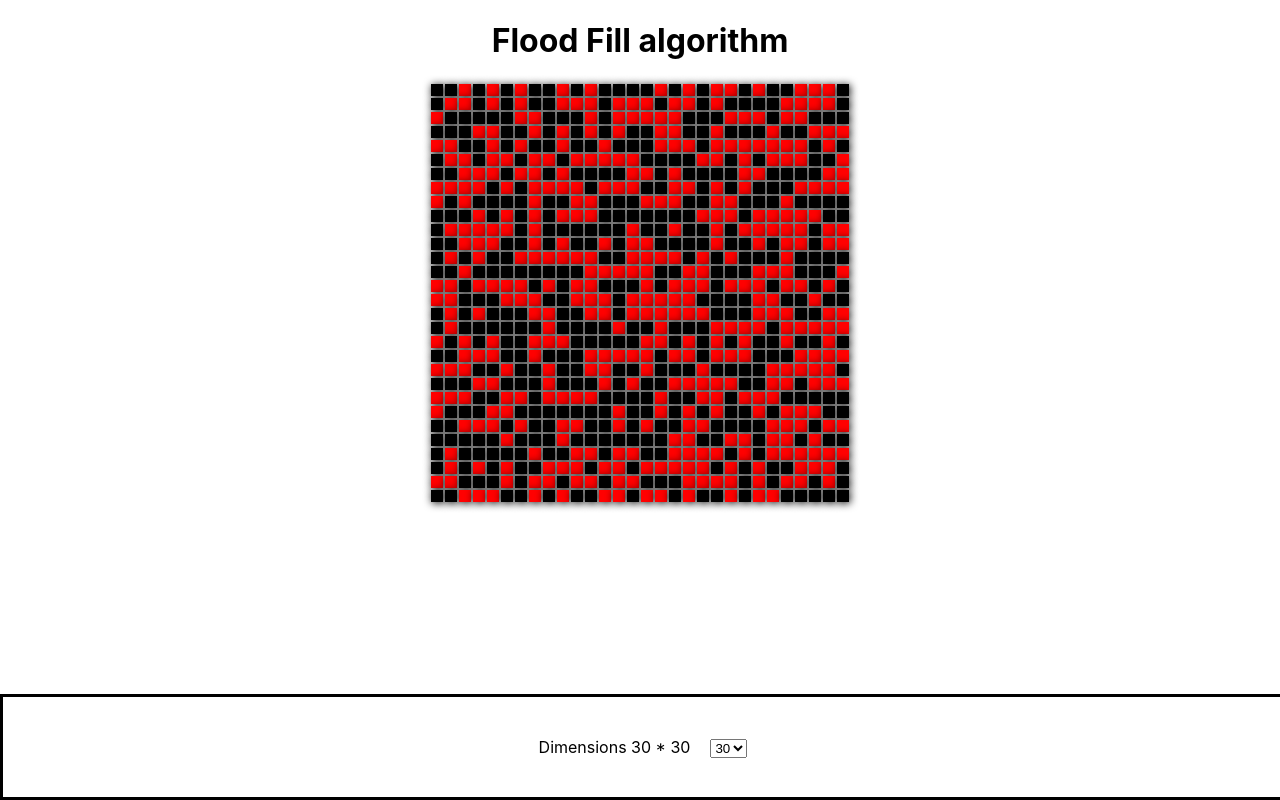
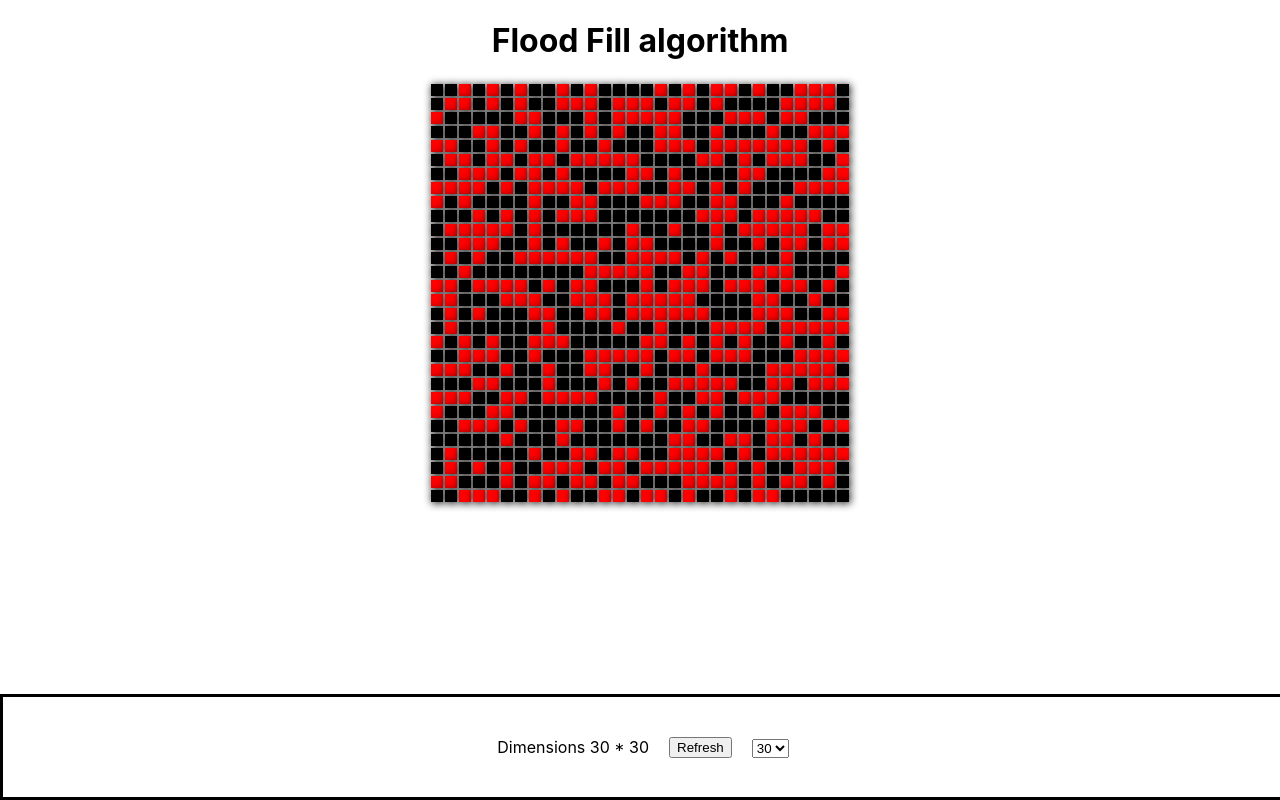
Before and after one commit to amaljosea/algorithm-visualizer, a React (Create React App) app: page / in a window 1280 px wide. Built offline with nearby package versions, Linux system fonts and the light colour scheme.

Commit message:
Add refresh button

```diff
--- a/src/components/FloodFill/index.js
+++ b/src/components/FloodFill/index.js
@@ -56,6 +56,13 @@ const FloodFill = () => {
                     <p>Dimensions {image.length} * {image.length}</p>
                 </div>
                 <div>
+                    <button onClick={() => {
+                        onDimensionChange(dimension)
+                    }}>
+                        Refresh
+                    </button>
+                </div>
+                <div>
                     <select
                         value={dimension.toString()}
                         onChange={(e) => {
```
